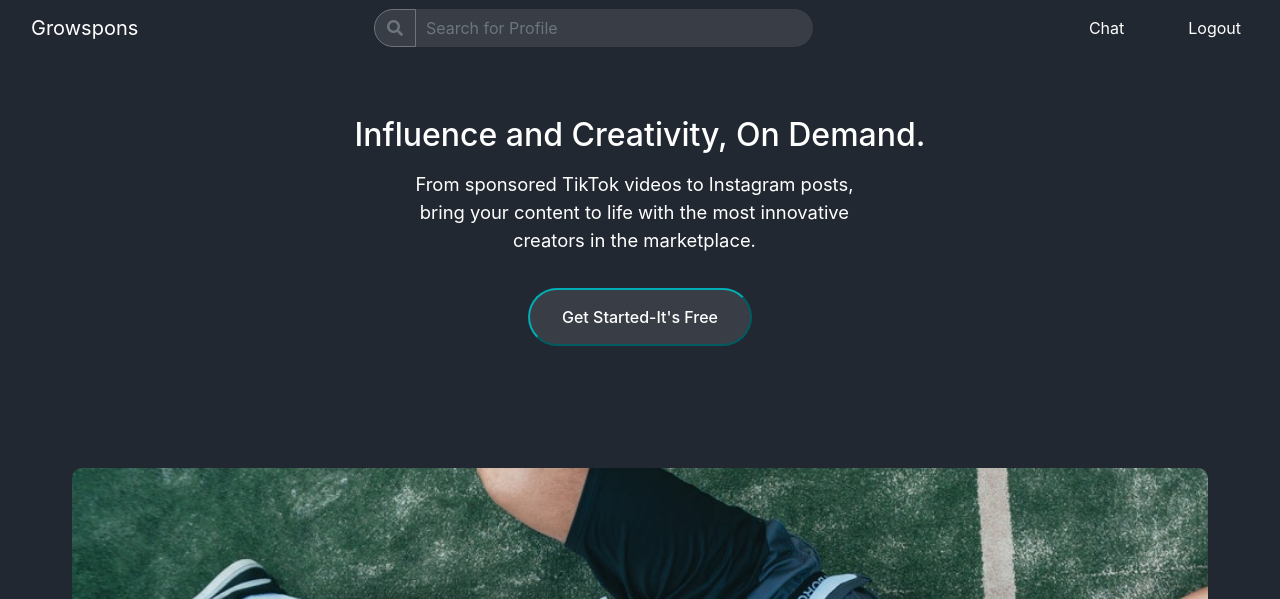
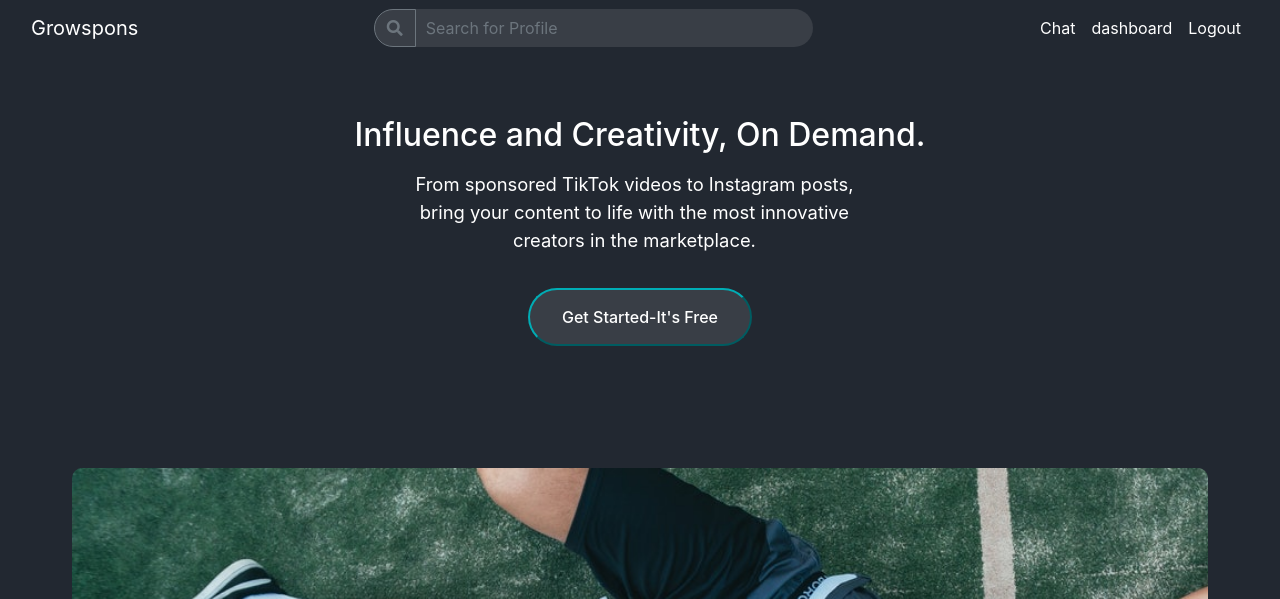
Before and after one commit to 01kingmaker01/Growspons, a Django app: page / in a window 1280 px wide. Shown: the top 599 px of the page. Run offline with Django 3.2, Linux system fonts and the light colour scheme; a user stored in the database is signed in; some libraries are stand-ins or nearby versions.

Commit message:
dashboard

```diff
--- a/app/templates/home.html
+++ b/app/templates/home.html
@@ -62,10 +62,13 @@
 
                     </ul>
                     <ul class="navbar-nav ms-auto mb-2 mb-lg-0 ">
-                        <li class="nav-item px-5">
+                        <li class="nav-item">
                             <a class="nav-link active" aria-current="page" href="#">Chat</a>
                         </li>
                         {% if request.user.is_authenticated %}
+                        <li class="nav-item">
+                            <a class="nav-link active" aria-current="page" href="{% url 'dashboardInf' %}">dashboard</a>
+                        </li>
                         <li class="nav-item">
                             <a class="nav-link active" aria-current="page" href="{% url 'logout' %}">Logout</a>
                         </li>
```
